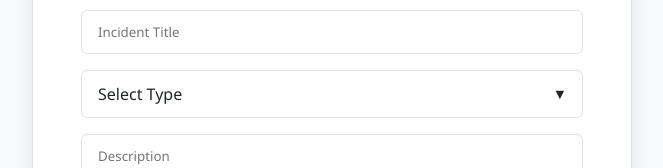
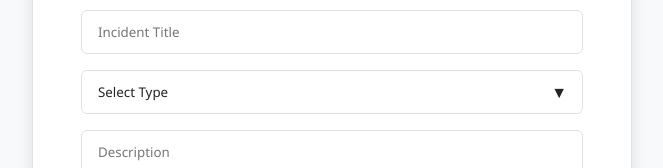
Before and after one commit to Bentroy/HSE_INCIDENT_LOGGER, a React (Vite) app in the folder hse-incident-logger/: page / in a window 1280 px wide. Shown: the part 186-354 px from the top of the page, without its empty margins (308-971 px from the left). Built offline with nearby package versions, Linux system fonts and the light colour scheme.

Commit message:
styled the dropdown

```diff
--- a/hse-incident-logger/src/App.css
+++ b/hse-incident-logger/src/App.css
@@ -91,7 +91,8 @@ form {
 }
 
 input,
-textarea {
+textarea,
+select {
   padding: 0.75rem 1rem;
   border: 1px solid var(--border);
   border-radius: 6px;
@@ -101,7 +102,8 @@ textarea {
 }
 
 input:focus,
-textarea:focus {
+textarea:focus
+select:focus {
   outline: none;
   border-color: var(--accent);
 }
@@ -120,7 +122,9 @@ form button {
 input:hover,
 input:focus,
 textarea:hover,
-textarea:focus {
+textarea:focus
+select:hover,
+select:focus {
   transform: scale(1.02);
   box-shadow: 0 0 6px var(--accent);
 }
@@ -289,21 +293,6 @@ li:hover {
   transition: border 0.3s, transform 0.2s ease;
 }
 
-.select-wrapper select:focus {
-  outline: none;
-  border-color: var(--accent);
-  transform: scale(1.02);
-}
-
-.select-icon {
-  position: absolute;
-  right: 1rem;
-  pointer-events: none;
-  font-size: 0.9rem;
-  color: var(--text);
-}
-
-
 
 .filter-container {
   margin: 1rem 0;
@@ -321,3 +310,33 @@ li:hover {
   background-color: var(--card-bg);
   color: var(--text-color);
 }
+
+
+.dropdown-container {
+  position: relative;
+  display: inline-block;
+  width: 100%;
+}
+
+.dropdown-container select {
+  width: 100%;
+  padding-right: 2.5rem; /* room for icon */
+  appearance: none; /* remove default arrow */
+  -webkit-appearance: none;
+  -moz-appearance: none;
+}
+
+.dropdown-icon {
+  position: absolute;
+  right: 1rem;
+  top: 50%;
+  transform: translateY(-50%);
+  pointer-events: none;
+  transition: transform 0.3s ease;
+  color: var(--text);
+}
+
+.dropdown-icon.flipped {
+  transform: translateY(-50%) rotate(180deg);
+}
+/* Dropdown styles */
--- a/hse-incident-logger/src/App.jsx
+++ b/hse-incident-logger/src/App.jsx
@@ -12,6 +12,8 @@ function App() {
   const [type, setType] = useState("");
   const [description, setDescription] = useState("");
   const [filterType, setFilterType] = useState("All");
+  const [selectFocused, setSelectFocused] = useState(false);
+
 
   const [theme, setTheme] = useState(() => {
     return localStorage.getItem("theme") || "light";
@@ -99,10 +101,12 @@ function App() {
           onChange={(e) => setTitle(e.target.value)}
           required
         />
-        <div className="select-wrapper">
+        <div className="dropdown-container">
           <select
             value={type}
             onChange={(e) => setType(e.target.value)}
+            onFocus={() => setSelectFocused(true)}
+            onBlur={() => setSelectFocused(false)}
             required
           >
             <option value="">Select Type</option>
@@ -112,7 +116,9 @@ function App() {
             <option value="Spill">Spill</option>
             <option value="Other">Other</option>
           </select>
-          <span className="select-icon">▼</span>
+          <span className={`dropdown-icon ${selectFocused ? "flipped" : ""}`}>
+            ▼
+          </span>
         </div>
 
         <textarea
```
